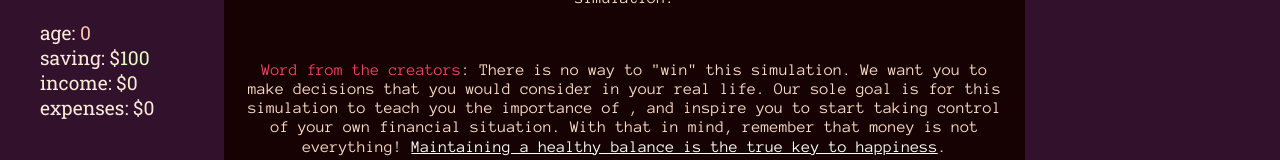
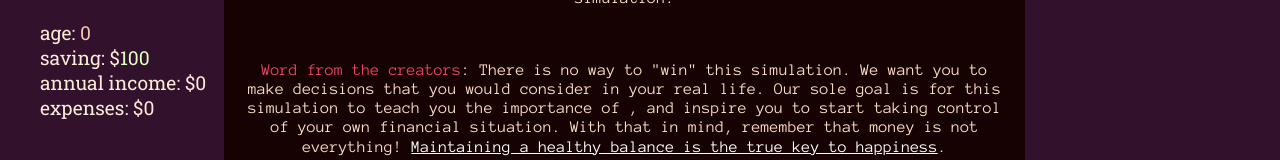
Before and after one commit to minestronesoprano/ellehacks2021, a React (Create React App) app in the folder frontend/: page /play in a window 1280 px wide. Shown: the part 209-369 px from the top of the page. Built offline with nearby package versions, Linux system fonts and the light colour scheme; no server answers; the HTML template or start-up script is replaced by a standard one; a web font is replaced by a local one.

Commit message:
Changed income title

```diff
--- a/frontend/src/Play.js
+++ b/frontend/src/Play.js
@@ -619,7 +619,7 @@ const Play = () => {
                         <ul>
                             <li> age: <span style={{ color: colourAge(questions[currentScenario].age) }}>{`${questions[currentScenario].age} `} </span></li>
                             <li> saving: $<span style={{ color: colourSavings(savings) }}>{`${savings} `} </span> </li>
-                            <li> income: ${income} </li>
+                            <li> annual income: ${income} </li>
                             <li> expenses: ${expenses} </li>
                         </ul>
                     </div>
```
